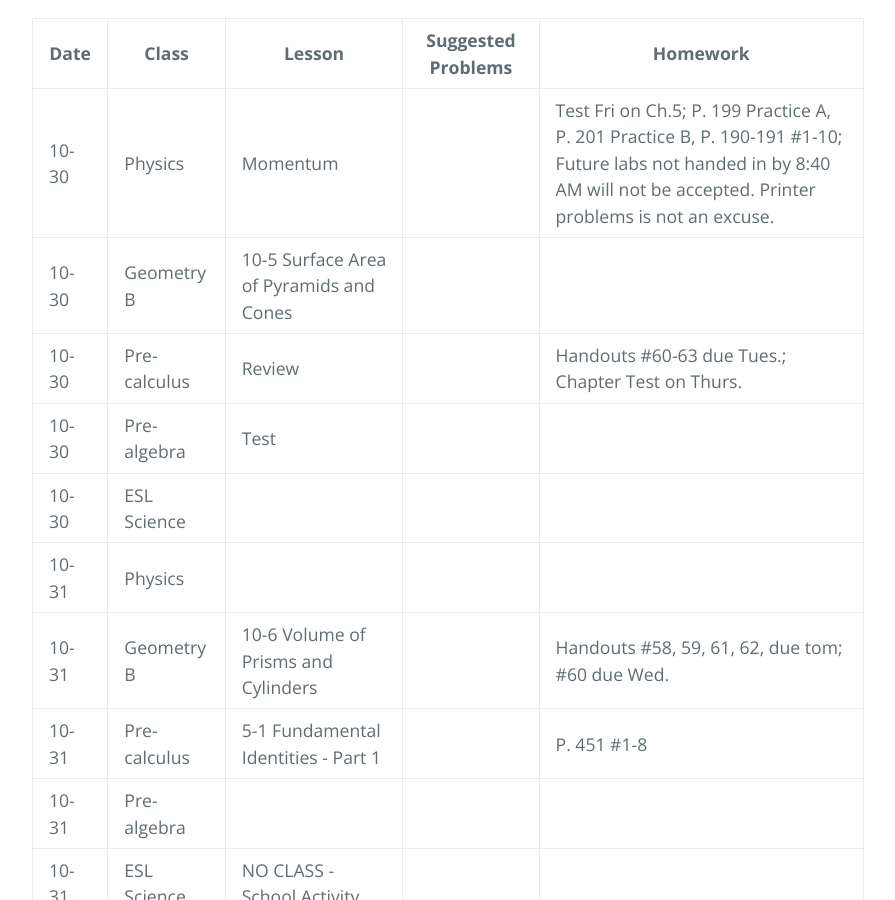
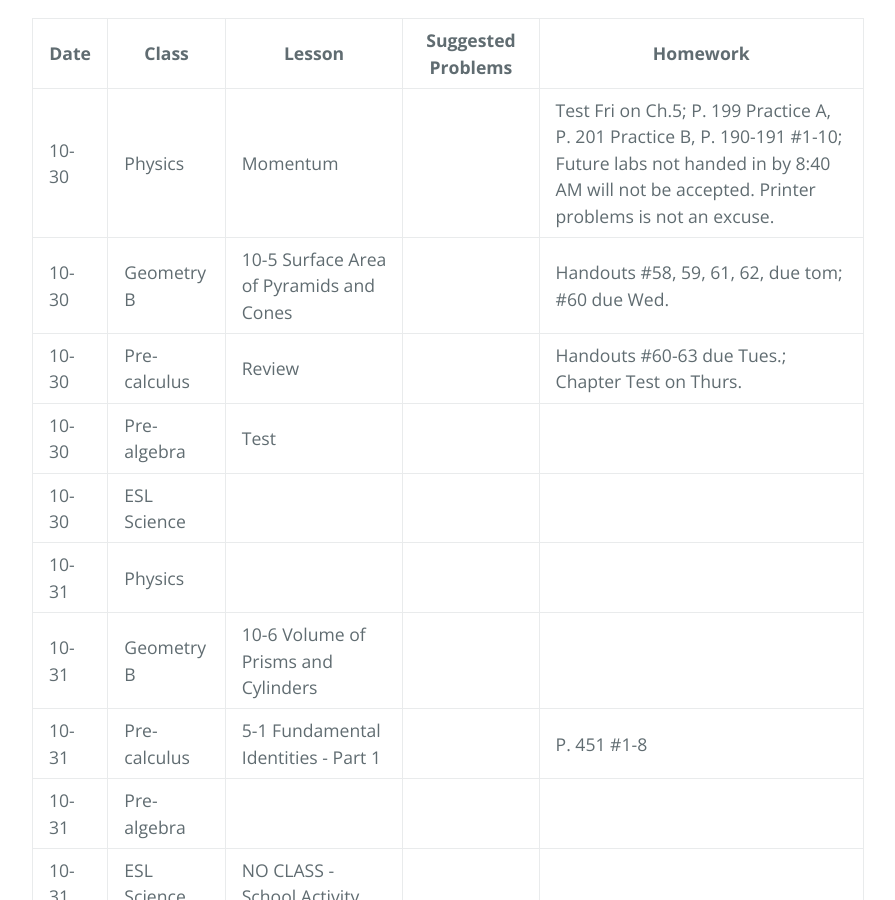
Before and after one commit to gpayoo/gpayoo, a Jekyll site: the page built from index.md, in a window 1280 px wide and 900 px high, scrolled down 550 px. Shown: the whole window, without its empty margins (192-1087 px from the left). Built offline with Jekyll 4.4.1, drawn with Linux system fonts in a browser that asks for light colours; our own code applies the rules of GitHub Pages for plain Markdown files.

Commit message:
Update index.md

```diff
--- a/index.md
+++ b/index.md
@@ -11,12 +11,12 @@ layout: default
 | Date | Class | Lesson | Suggested Problems | Homework |
 | ---- | ----- | ------ | -------- | ---
 | 10-30 | Physics | Momentum  | | Test Fri on Ch.5; P. 199 Practice A, P. 201 Practice B, P. 190-191 #1-10; Future labs not handed in by 8:40 AM will not be accepted. Printer problems is not an excuse.
-| 10-30 | Geometry B |  10-5 Surface Area of Pyramids and Cones | |   |
+| 10-30 | Geometry B |  10-5 Surface Area of Pyramids and Cones | |   Handouts #58, 59, 61, 62, due tom; #60 due Wed. |
 | 10-30 | Pre-calculus | Review | | Handouts #60-63 due Tues.; Chapter Test on Thurs.
 | 10-30 | Pre-algebra |  Test  | |
 | 10-30 | ESL Science |  |  |
 | 10-31 | Physics |  | |
-| 10-31 | Geometry B |  10-6 Volume of Prisms and Cylinders | |  Handouts #58, 59, 61, 62, due tom; #60 due Wed. |
+| 10-31 | Geometry B |  10-6 Volume of Prisms and Cylinders | |  |
 | 10-31 | Pre-calculus | 5-1 Fundamental Identities - Part 1 | | P. 451 #1-8
 | 10-31 | Pre-algebra |   | |
 | 10-31 | ESL Science | NO CLASS - School Activity  |  |
```
